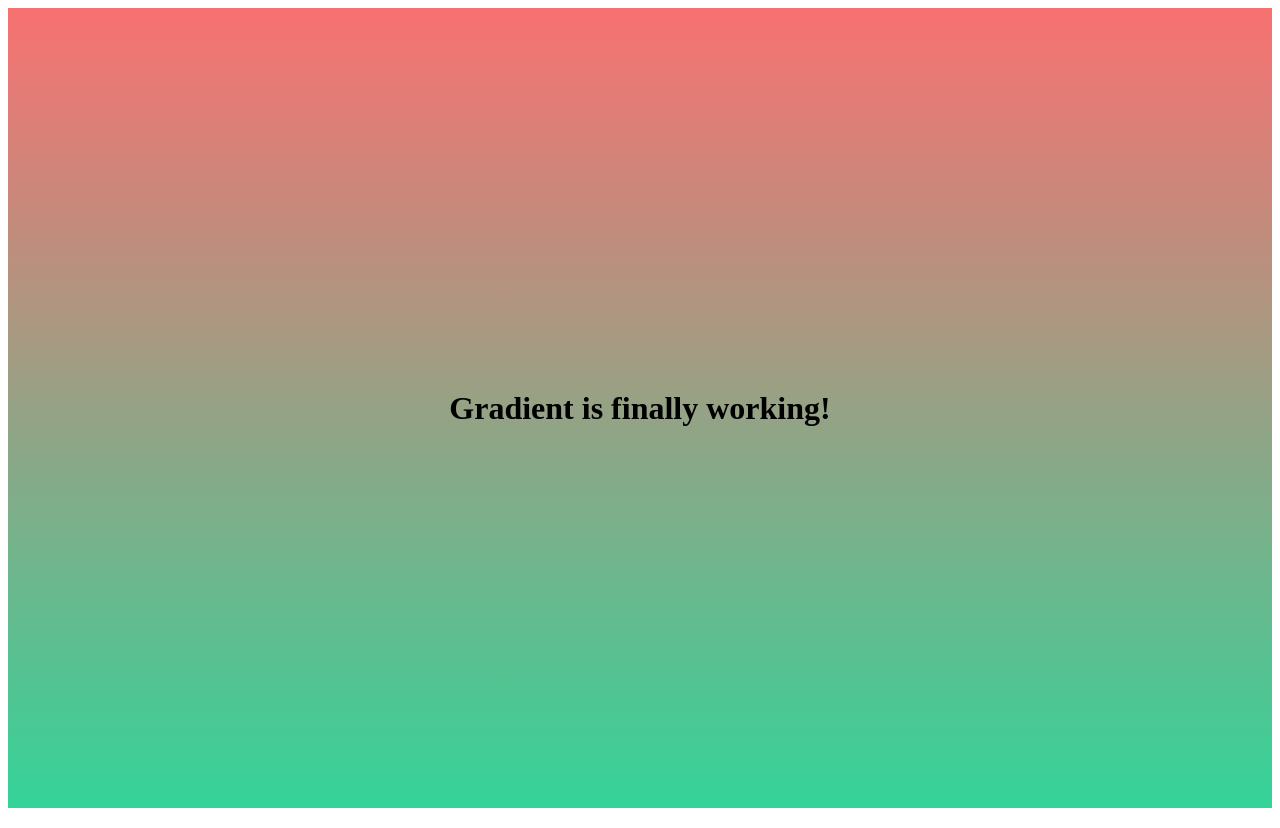
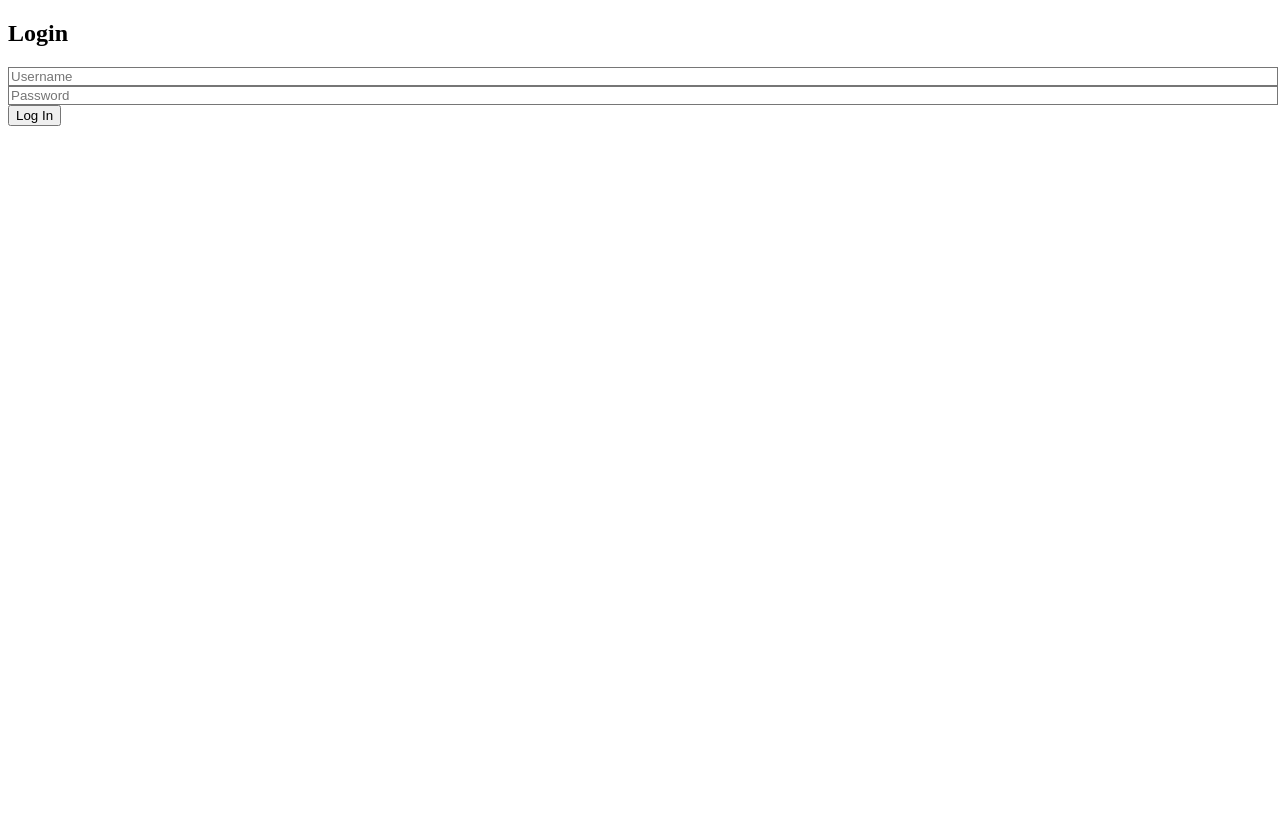
Before and after one commit to QuirkyQubits/KanjiLearnerFrontend, a React (Vite) app: page / in a window 1280 px wide. Built offline with nearby package versions, Linux system fonts and the light colour scheme; no server answers.

Commit message:
set up basic login and call APIs to GET key data

```diff
--- a/src/App.tsx
+++ b/src/App.tsx
@@ -1,20 +1,17 @@
+import { useState } from "react";
+import { LoginForm } from "./LoginForm";
+import Dashboard from "./Dashboard";
+
 export default function App() {
-
-  const gradientVars = {
-    '--tw-gradient-stops': 'var(--tw-gradient-from), var(--tw-gradient-to)',
-    '--tw-gradient-from': '#f87171',
-    '--tw-gradient-to': '#34d399',
-  } as React.CSSProperties;
-
+  const [isLoggedIn, setIsLoggedIn] = useState(false);
 
   return (
-    <div
-      className="min-h-screen bg-gradient-to-br from-red-500 via-yellow-500 to-green-500 flex items-center justify-center"
-      style={gradientVars}
-    >
-      <h1 className="text-4xl text-white font-bold drop-shadow">
-        Gradient is finally working!
-      </h1>
+    <div className="min-h-screen bg-white text-black p-4">
+      {isLoggedIn ? (
+        <Dashboard />
+      ) : (
+        <LoginForm onLogin={() => setIsLoggedIn(true)} />
+      )}
     </div>
   );
 }
--- /dev/null
+++ b/src/Dashboard.tsx
@@ -0,0 +1,64 @@
+import { useEffect, useState } from "react";
+import { api } from "./lib/axios";
+
+export default function Dashboard() {
+  const [lessons, setLessons] = useState<any>(null);
+  const [reviews, setReviews] = useState<any>(null);
+  const [mistakes, setMistakes] = useState<any>(null);
+  const [forecast, setForecast] = useState<any>(null);
+
+  const [loading, setLoading] = useState(true);
+  const [error, setError] = useState<string | null>(null);
+
+  const timezone = Intl.DateTimeFormat().resolvedOptions().timeZone;
+
+  useEffect(() => {
+    const fetchData = async () => {
+      try {
+        const [lessonsRes, reviewsRes, mistakesRes, forecastRes] = await Promise.all([
+          api.get("/lessons"),
+          api.get("/reviews"),
+          api.get("/mistakes"),
+          api.get("/review_forecast", { params: { tz: timezone } }),
+        ]);
+
+        setLessons(lessonsRes.data);
+        setReviews(reviewsRes.data);
+        setMistakes(mistakesRes.data);
+        setForecast(forecastRes.data);
+      } catch (err: any) {
+        setError("Failed to load dashboard data");
+        console.error(err);
+      } finally {
+        setLoading(false);
+      }
+    };
+
+    fetchData();
+  }, [timezone]);
+
+  if (loading) return <div className="p-4">Loading...</div>;
+  if (error) return <div className="p-4 text-red-500">{error}</div>;
+
+  return (
+    <div className="p-4 space-y-6">
+      <h1 className="text-2xl font-bold">Dashboard</h1>
+
+      <Section title="Lessons" data={lessons} />
+      <Section title="Reviews" data={reviews} />
+      <Section title="Recent Mistakes" data={mistakes} />
+      <Section title="Review Forecast" data={forecast} />
+    </div>
+  );
+}
+
+function Section({ title, data }: { title: string; data: any }) {
+  return (
+    <div>
+      <h2 className="text-lg font-semibold mb-2">{title}</h2>
+      <pre className="p-2 bg-neutral-100 rounded text-sm overflow-x-auto">
+        {JSON.stringify(data, null, 2)}
+      </pre>
+    </div>
+  );
+}
--- /dev/null
+++ b/src/LoginForm.tsx
@@ -0,0 +1,70 @@
+import { useState, useEffect } from "react";
+import { api } from "./lib/axios";
+import axios from "axios";
+
+export function LoginForm({ onLogin }: { onLogin?: () => void }) {
+  const [username, setUsername] = useState("");
+  const [password, setPassword] = useState("");
+  const [error, setError] = useState("");
+
+  // 1. Get CSRF token on mount
+  useEffect(() => {
+    axios.get("http://localhost:8000/kanjilearner/api/csrf/", {
+      withCredentials: true,
+    });
+  }, []);
+
+  const handleLogin = async () => {
+    try {
+      // 2. Get CSRF token from cookie
+      const csrfToken = getCookie("csrftoken");
+
+      await api.post(
+        "/login/",
+        { username, password },
+        {
+          headers: {
+            "X-CSRFToken": csrfToken || "",
+          },
+        }
+      );
+
+      setError("");
+      onLogin?.();
+    } catch (err) {
+      setError("Login failed. Check your credentials.");
+    }
+  };
+
+  return (
+    <div className="max-w-sm mx-auto p-4 space-y-4">
+      <h2 className="text-xl font-semibold">Login</h2>
+      <input
+        className="border p-2 w-full"
+        placeholder="Username"
+        value={username}
+        onChange={(e) => setUsername(e.target.value)}
+      />
+      <input
+        className="border p-2 w-full"
+        type="password"
+        placeholder="Password"
+        value={password}
+        onChange={(e) => setPassword(e.target.value)}
+      />
+      <button
+        className="bg-blue-600 text-white px-4 py-2 rounded"
+        onClick={handleLogin}
+      >
+        Log In
+      </button>
+      {error && <p className="text-red-500">{error}</p>}
+    </div>
+  );
+}
+
+// Utility to read cookie value
+function getCookie(name: string): string | null {
+  const match = document.cookie.match(new RegExp("(^| )" + name + "=([^;]+)"));
+  return match ? decodeURIComponent(match[2]) : null;
+}
--- /dev/null
+++ b/src/lib/axios.ts
@@ -0,0 +1,6 @@
+import axios from "axios";
+
+export const api = axios.create({
+  baseURL: "http://localhost:8000/kanjilearner/api",
+  withCredentials: true, // important for session auth
+});
```
